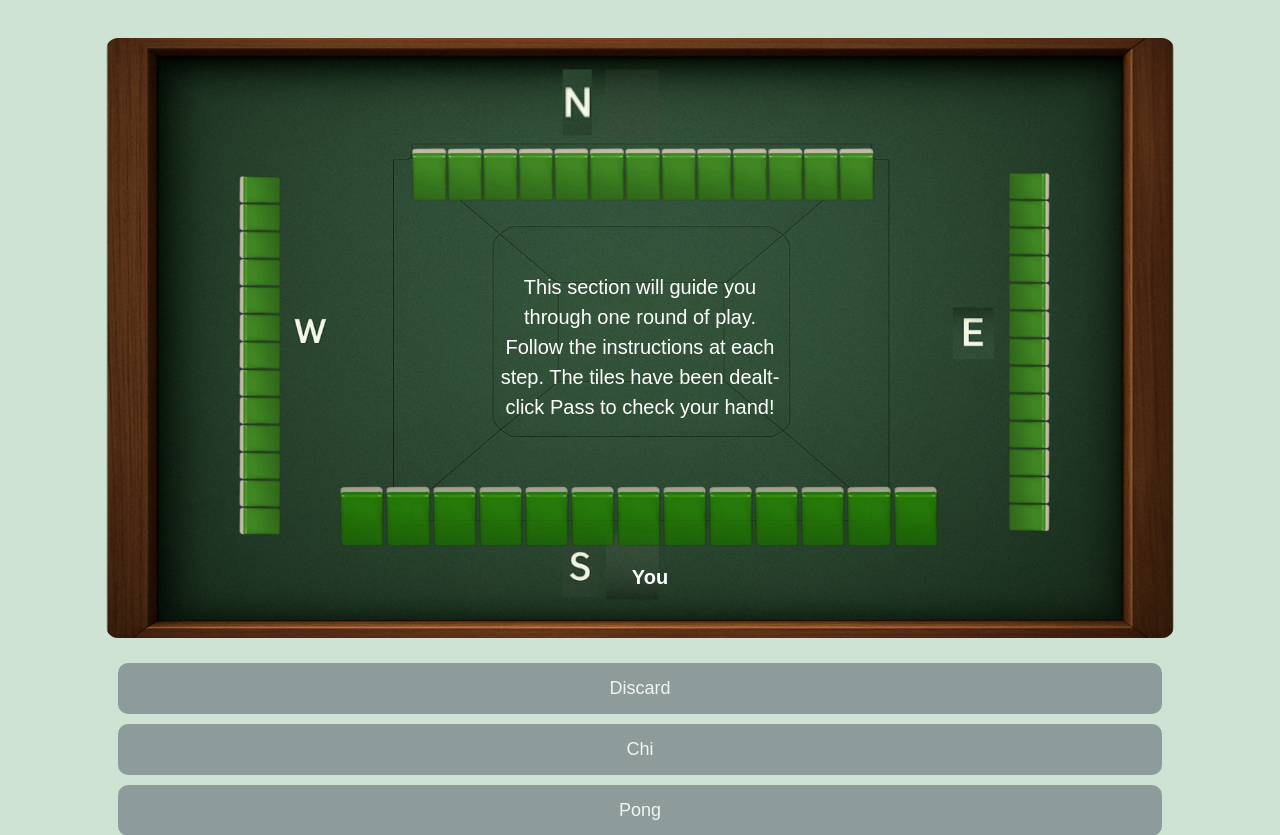
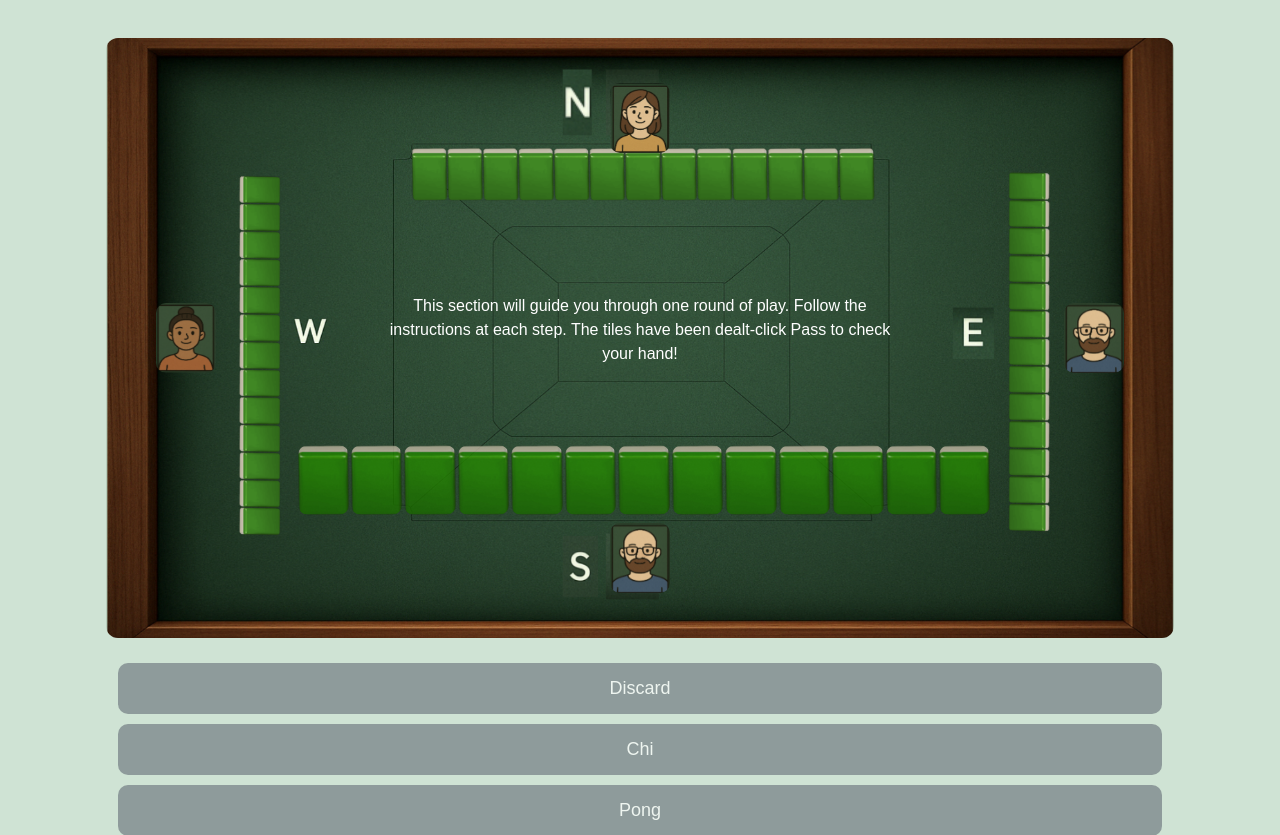
Before and after one commit to dby516/UIDesign_project, a Flask app: page /play_round/1 in a window 1280 px wide. Shown: the part 58-893 px from the top of the page. Run offline with Flask 3, Linux system fonts and the light colour scheme.

Commit message:
Updated Play-A-Round UI

```diff
--- a/static/play_round.js
+++ b/static/play_round.js
@@ -1,5 +1,5 @@
 document.addEventListener("DOMContentLoaded", () => {
-    const handContainer = document.getElementById("hand-tiles");
+    const handContainer = document.getElementById("player-hand");
 
     roundHand.forEach((tile, idx) => {
       const img = document.createElement("img");
--- a/static/style.css
+++ b/static/style.css
@@ -35,8 +35,9 @@
 }
 
 #player-hand {
-    width: 70%;
+    width: 60%;
     margin: 0 auto;
+    padding-left: 10px;
     display: flex;
     justify-content: center;
 }
--- a/templates/play_round.html
+++ b/templates/play_round.html
@@ -7,30 +7,41 @@
     <!-- Left: Game Display -->
     <div class="col play-column">
 
-      <!-- Top (North) Discards -->
-      <div class="spacer-head"></div>
-      <div id="discard-N" class="discard-row discard-n"></div>
-
-      <!-- Middle Layer: West | Center | East -->
-      <div class="row discard-middle">
-        <div class="col spacer-mid-left custom-15"></div>
-
-        <div id="discard-W" class="col discard-col discard-w custom-10"></div>
-
-        <div class="col main-play-content custom-50">
-          <div class="notice-row">{{ round.notice }}</div>
-          <div id="discard-S" class="discard-row discard-s"></div>
-        </div>
-
-        <div id="discard-E" class="col discard-col discard-e custom-10"></div>
-
-        <div class="col spacer-mid-right custom-15"></div>
+      <!-- Players -->
+      <div class="player north">
+        <img src="/static/avatars/avatar_n.png">
+      </div>
+      <div class="player west">
+        <img src="/static/avatars/avatar_w.png">
+      </div>
+      <div class="player east">
+        <img src="/static/avatars/avatar_e.png">
+      </div>
+      <div class="player south you">
+        <div class="tile-row mb-2" id="player-hand"></div>
+        <img src="/static/avatars/avatar_s.png">
       </div>
 
+      <!-- Discard Boxes -->
+      <div class="discardbox dis_north">
+        <div id="discard-N" class="discard-row"></div>
+      </div>
+      <div class="discardbox dis_south">
+        <div id="discard-S" class="discard-row"></div>
+      </div>
+      <div class="discardbox dis_west">
+        <div id="discard-W" class="discard-row"></div>
+      </div>
+      <div class="discardbox dis_east">
+        <div id="discard-E" class="discard-row"></div>
+      </div>
 
-      <!-- Bottom: Your Hand & Label -->
-      <div class="tile-row mb-2" id="hand-tiles"></div>
-      <div class="player-label mb-3">You</div>
+      <!-- Center Notice -->
+      <div class="center">
+        <div class="discard-info">
+          <p>{{ round.notice }}</p>
+        </div>
+      </div>
 
     </div>
 
```
